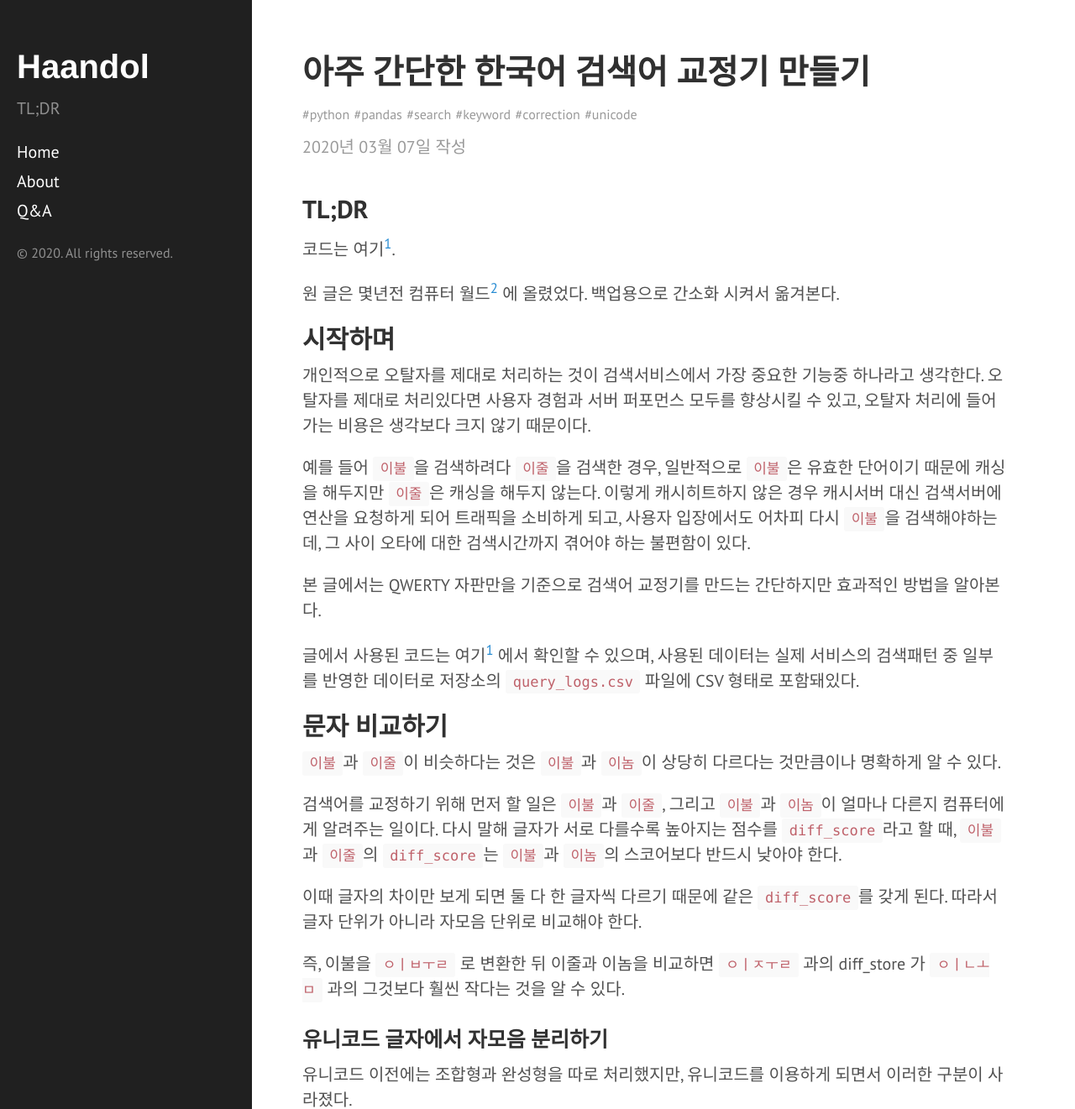
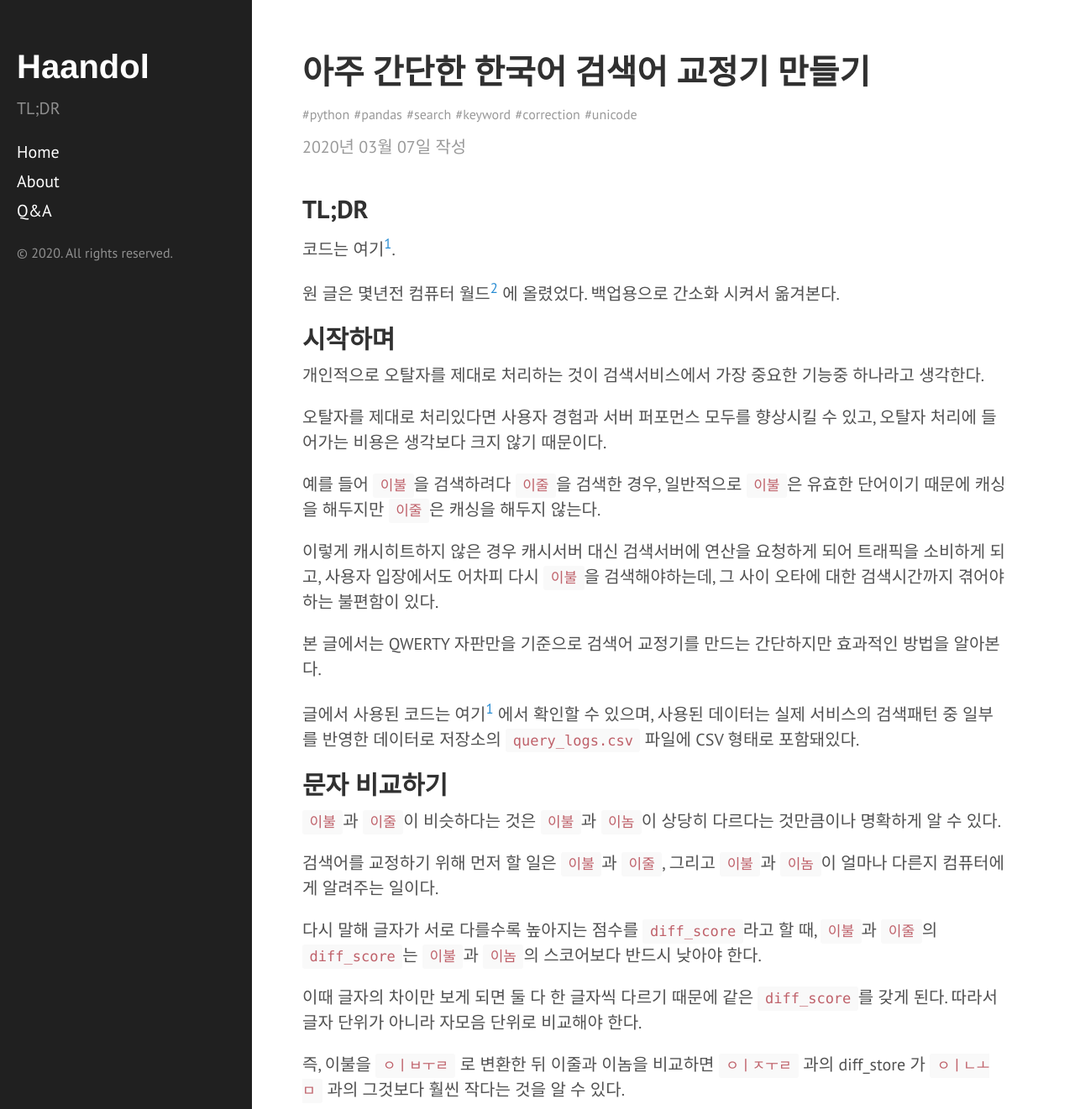
Before and after one commit to haandol/haandol.github.com, a Jekyll site: the page built from _posts/2020-03-07-search-keyword-correction.md, in a window 1280 px wide and 1400 px high, cut to the strip 0-1321 px from the top of the window. Shown: the whole strip at 84% size. Built offline with Jekyll 4.4.1, drawn with Linux system fonts in a browser that asks for light colours; comment, search, counter and statistics services are not loaded; some of the changed text lies outside the part shown.

Commit message:
add blank lines

````diff
--- a/_posts/2020-03-07-search-keyword-correction.md
+++ b/_posts/2020-03-07-search-keyword-correction.md
@@ -16,9 +16,12 @@ publish: true
 
 ## 시작하며
 
-개인적으로 오탈자를 제대로 처리하는 것이 검색서비스에서 가장 중요한 기능중 하나라고 생각한다. 오탈자를 제대로 처리있다면 사용자 경험과 서버 퍼포먼스 모두를 향상시킬 수 있고, 오탈자 처리에 들어가는 비용은 생각보다 크지 않기 때문이다.
+개인적으로 오탈자를 제대로 처리하는 것이 검색서비스에서 가장 중요한 기능중 하나라고 생각한다.
+
+오탈자를 제대로 처리있다면 사용자 경험과 서버 퍼포먼스 모두를 향상시킬 수 있고, 오탈자 처리에 들어가는 비용은 생각보다 크지 않기 때문이다.
 
 예를 들어 `이불`을 검색하려다 `이줄`을 검색한 경우, 일반적으로 `이불`은 유효한 단어이기 때문에 캐싱을 해두지만 `이줄`은 캐싱을 해두지 않는다.
+
 이렇게 캐시히트하지 않은 경우 캐시서버 대신 검색서버에 연산을 요청하게 되어 트래픽을 소비하게 되고, 사용자 입장에서도 어차피 다시 `이불`을 검색해야하는데, 그 사이 오타에 대한 검색시간까지 겪어야 하는 불편함이 있다.
 
 본 글에서는 QWERTY 자판만을 기준으로 검색어 교정기를 만드는 간단하지만 효과적인 방법을 알아본다.
@@ -30,6 +33,7 @@ publish: true
 `이불`과 `이줄`이 비슷하다는 것은 `이불`과 `이놈`이 상당히 다르다는 것만큼이나 명확하게 알 수 있다.
 
 검색어를 교정하기 위해 먼저 할 일은 `이불`과 `이줄`, 그리고 `이불`과 `이놈`이 얼마나 다른지 컴퓨터에게 알려주는 일이다.
+
 다시 말해 글자가 서로 다를수록 높아지는 점수를 `diff_score`라고 할 때, `이불`과 `이줄`의 `diff_score`는 `이불`과 `이놈`의 스코어보다 반드시 낮아야 한다.
 
 이때 글자의 차이만 보게 되면 둘 다 한 글자씩 다르기 때문에 같은 `diff_score`를 갖게 된다.
@@ -50,7 +54,9 @@ publish: true
 
 이를 통해 사용자의 검색어를 유니코드로 바꾸고 각 거리를 계산해주면 유니코드 한글의 시작 위치인 `가`를 기준으로 한 초/중/종성 간 상대 거리를 얻을 수 있다.
 
-`췟`을 예로 들면, 유니코드 테이블의 첫 글자인 ‘가’를 기준으로 종성 ‘ㅅ’까지 종성 간 거리가 19, 중성인 ‘ㅞ’까지의 중성 간 거리가 15, 초성인 ‘ㅊ’까지의 초성 간 거리가 14다. 각각 위치를 얻어 적절히 치환해주면 ‘ㅊㅞㅅ’이라는 분리된 자모음을 얻을 수 있다.
+`췟`을 예로 들면, 유니코드 테이블의 첫 글자인 `가`를 기준으로 종성 `ㅅ`까지 종성 간 거리가 19, 중성인 `ㅞ`까지의 중성 간 거리가 15, 초성인 `ㅊ`까지의 초성 간 거리가 14다.
+
+각각 위치를 얻어 적절히 치환해주면 `ㅊㅞㅅ`이라는 분리된 자모음을 얻을 수 있다.
 
 ```python
 chut = 'ㄱㄲㄴㄷㄸㄹㅁㅂㅃㅅㅆㅇㅈㅉㅊㅋㅌㅍㅎ#'
@@ -76,7 +82,7 @@ print(chosung, chr(BASE + (chosung * 28 * 21)))
 ㅊ ㅞ ㅅ
 ```
 
-첫가끝은 첫소리, 가운뎃소리, 끝소리 를 줄여서 말하는 것으로 자모조합에서 일반적으로 사용하는 단어이다.
+`첫가끝`은 첫소리, 가운뎃소리, 끝소리 를 줄여서 말하는 것으로 자모조합에서 일반적으로 사용하는 단어이다.
 
 또, 이 첫가끝의 마지막에 `#` 은 나중에 비교할 때 편의를 위해 채워둔 값이다.
 실제 오타는 첫가끝 중 한개또는 두개가 없는 경우가 많기 때문이다.
@@ -142,7 +148,9 @@ print(diff('이불', '이줄'), diff('이불', '입불'), diff('이불', '이놈
 
 먼저 아주 간단한 가설을 하나 세워보자.
 ```
-사용자가 `Aa`를 검색했는데 검색결과가 거의 없고, 같은 세션 내 동일한 사용자가 `AA`를 검색했더니 `AA`에 대한 검색결과가 상당수 있었다. 이 경우에 한해 `Aa`는 `AA`에 대한 오탈자일 가능성이 클 것이다.
+사용자가 `Aa`를 검색했는데 검색결과가 거의 없고, 같은 세션 내 동일한 사용자가 `AA`를 검색했더니 `AA`에 대한 검색결과가 상당수 있었다.
+
+이 경우에 한해 `Aa`는 `AA`에 대한 오탈자일 가능성이 클 것이다.
 ```
 
 해당 가설을 검증하기 위해 먼저 데이터를 준비해보자.
@@ -152,7 +160,9 @@ print(diff('이불', '이줄'), diff('이불', '입불'), diff('이불', '이놈
 3. 직전 검색어와 이후 검색어에 대한 각각의 검색결과 개수를 저장한다.
 
 위의 기준으로 저장된 데이터가 `query_count.csv` 에 들어있다.
-코드에서는 데이터 분석을 위해 `pandas` 라는 라이브러리를 사용하는데, 데이터 분석에 관심이 있다면 반드시 알아둬야 하는 도구중의 하나이다. 여기서 제공하는 데이터 구조인 `DataFrame`를 이용하면 데이터 객체를 RDBMS의 테이블처럼 편리하게 사용할 수 있다.
+
+코드에서는 데이터 분석을 위해 `pandas` 라는 라이브러리를 사용하는데, 데이터 분석에 관심이 있다면 반드시 알아둬야 하는 도구중의 하나이다.
+여기서 제공하는 데이터 구조인 `DataFrame`를 이용하면 데이터 객체를 RDBMS의 테이블처럼 편리하게 사용할 수 있다.
 
 ```python
 import pandas as pd
````
